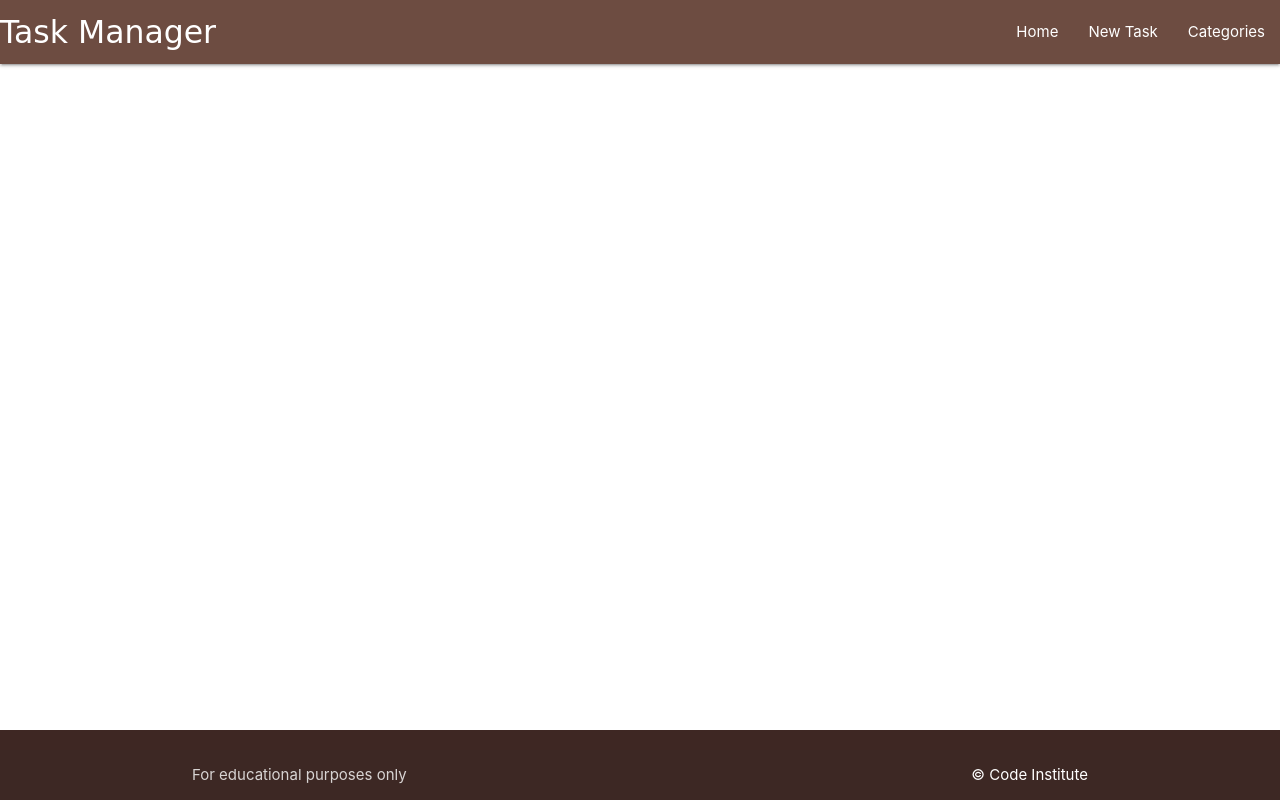
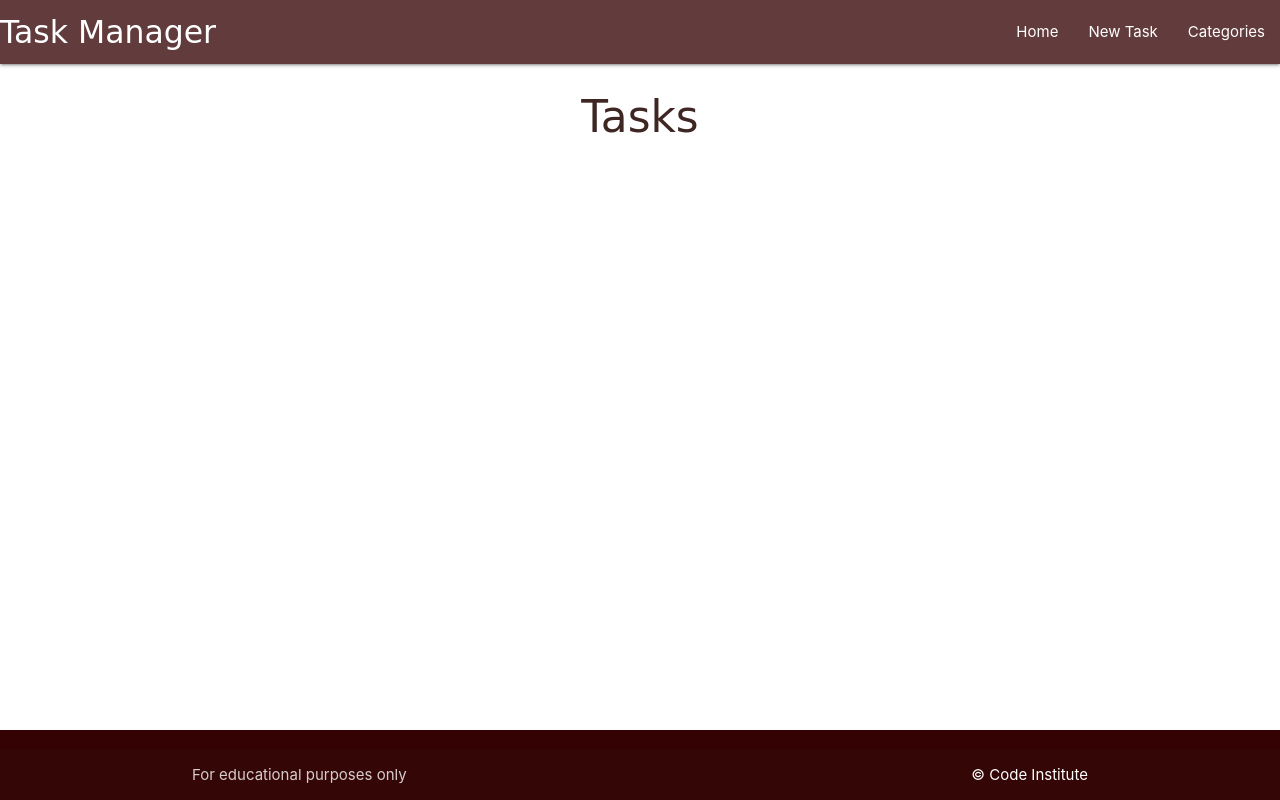
Before and after one commit to merzann/Task-Manager-RDBMS-Project, a Flask app: page / in a window 1280 px wide. Run offline with Flask 3, Linux system fonts and the light colour scheme.

Commit message:
sty;e: customize color for navbar and footer elements

```diff
--- a/taskmanager/routes.py
+++ b/taskmanager/routes.py
@@ -4,4 +4,4 @@ from taskmanager.models import Category, Task
 
 @app.route("/")
 def home():
-    return render_template("base.html")
+    return render_template("tasks.html")
--- a/taskmanager/static/css/style.css
+++ b/taskmanager/static/css/style.css
@@ -8,6 +8,18 @@ main {
     flex: 1 0 auto;
 }
 
+nav.navbar {
+    background-color: #623c3c;
+}
+
 a.brand-logo {
     font-family: cursive;
 }
+
+h3 {
+    font-family: cursive;
+}
+
+.page-footer {
+    background-color: #340202;
+}
--- a/taskmanager/templates/base.html
+++ b/taskmanager/templates/base.html
@@ -18,7 +18,7 @@
 
     <header>
         <!-- top navbar -->
-        <nav class="brown darken-1">
+        <nav class="navbar">
             <div class="nav-wrapper">
             <a href="{{ url_for('home') }}" class="brand-logo">Task Manager</a>
             <a href="#" data-target="mobile-demo" class="sidenav-trigger"><i class="fas fa-bars"></i></a>
@@ -43,7 +43,7 @@
         {% endblock %}
     </main>
 
-    <footer class="page-footer brown darken-4">
+    <footer class="page-footer">
         <div class="footer-copyright">
             <div class="container">
                 For educational purposes only
--- a/taskmanager/templates/tasks.html
+++ b/taskmanager/templates/tasks.html
@@ -1,6 +1,6 @@
 {% extends "base.html" %}
 {% block content %}
 
-<h3 class="light-blue-text text-darken-4 center-align">Tasks</h3>
+<h3 class="brown-text text-darken-4 center-align">Tasks</h3>
 
 {% endblock %}
```
